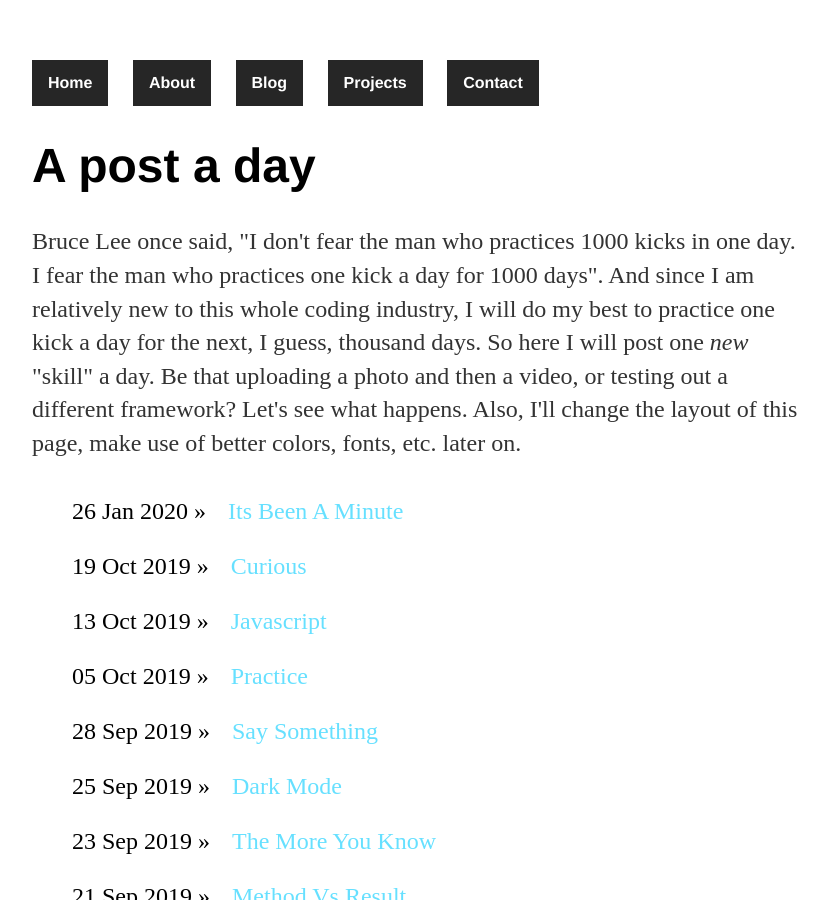
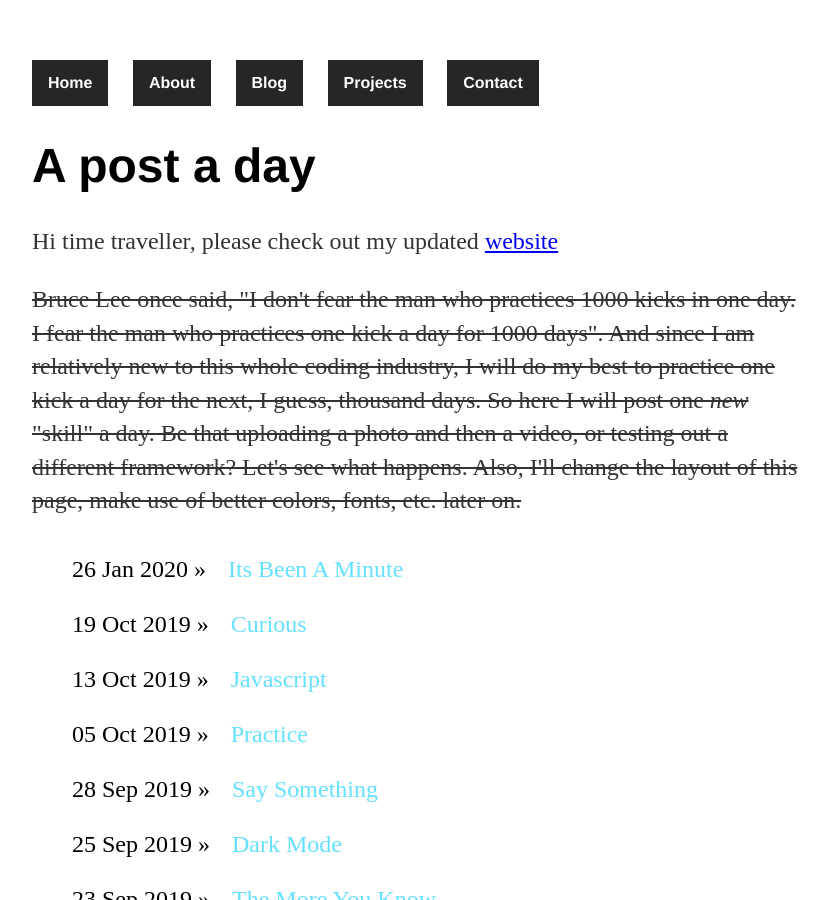
Before and after one commit to Illcarious/Illcarious.github.io, a Jekyll site: the page built from practice/index.html, in a window 1280 px wide and 900 px high. Shown: the whole window, without its empty margins (224-1053 px from the left). Built offline with Jekyll 4.4.1, drawn with Linux system fonts in a browser that asks for light colours.

Commit message:
redirection for time travellers

```diff
--- a/practice/index.html
+++ b/practice/index.html
@@ -3,9 +3,11 @@ layout: default
 title: A post a day
 ---
 <h1>{{ page.title }}</h1>
-<p>Bruce Lee once said, "I don't fear the man who practices 1000 kicks in one day. I fear the man who practices one kick a day for 1000 days". And since I am relatively new to this whole coding industry,
+<p>Hi time traveller, please check out my updated <a href="/">website</a></p>
+<p style="text-decoration: line-through;">Bruce Lee once said, "I don't fear the man who practices 1000 kicks in one day. I fear the man who practices one kick a day for 1000 days". And since I am relatively new to this whole coding industry,
 I will do my best to practice one kick a day for the next, I guess, thousand days. So here I will post one <em>new</em> "skill" a day. Be that uploading a photo and then a video, or testing out
 a different framework? Let's see what happens. Also, I'll change the layout of this page, make use of better colors, fonts, etc. later on.</p>
+
 	<ul class="posts">
 
 	  {% for post in site.posts %}
```
